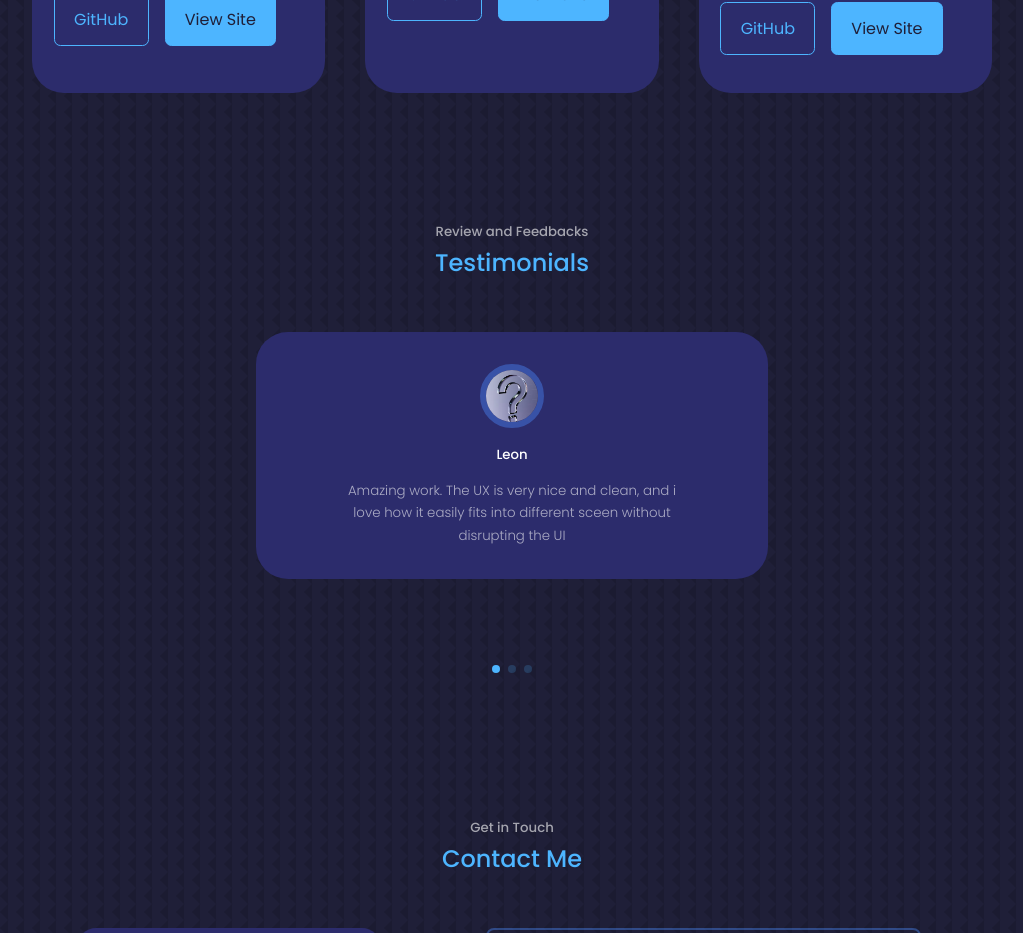
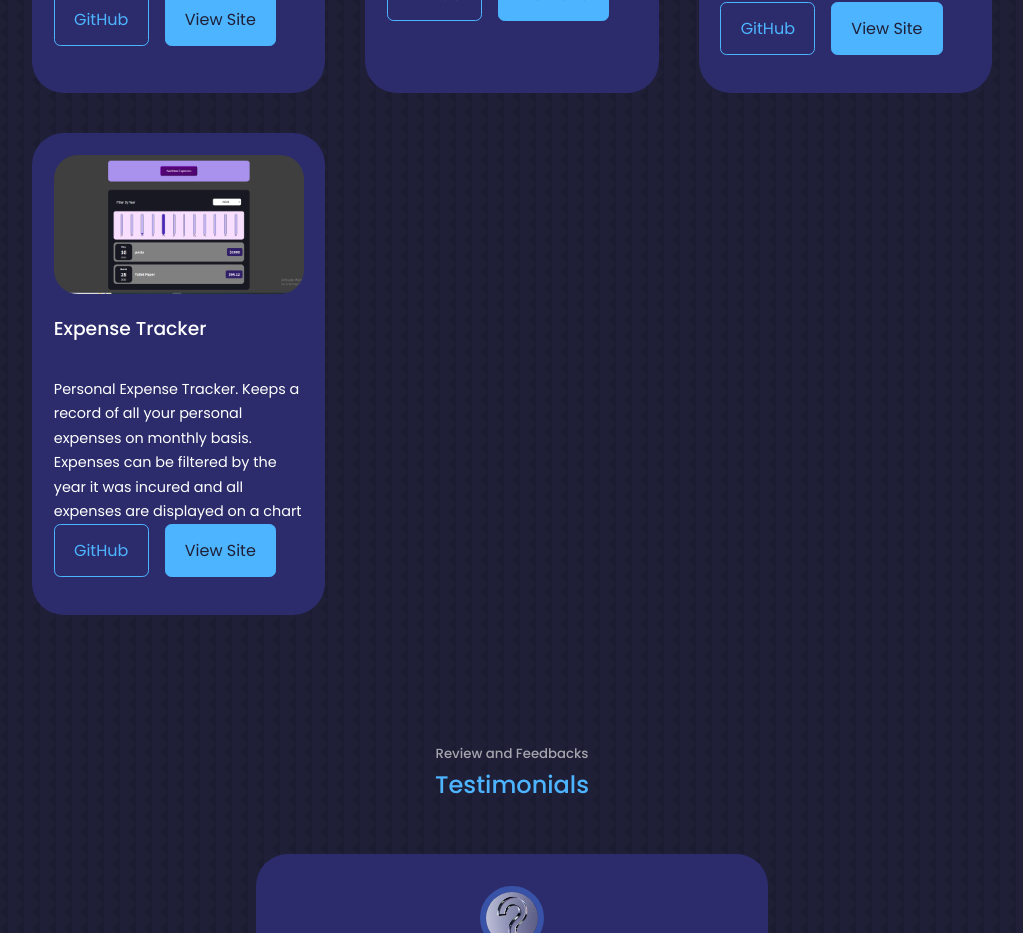
Before and after one commit to AfrokingJasper/My-React-Portfolio, a React (Create React App) app: page / in a window 1280 px wide. Shown: the part 3480-4413 px from the top of the page, without its empty margins (128-1151 px from the left). Built offline with nearby package versions, Linux system fonts and the light colour scheme.

Commit message:
portfolio update

```diff
--- a/src/components/portfolio/portfolio.jsx
+++ b/src/components/portfolio/portfolio.jsx
@@ -3,7 +3,7 @@ import "./portfolio.css";
 import IMG1 from "../../assest/Bankist-2-picture.PNG";
 import IMG2 from "../../assest/Bankist-1-picture.PNG";
 import IMG3 from "../../assest/forkify-picture.PNG";
-// import IMG4 from "../../assest/DSC_0199.jpg";
+import IMG4 from "../../assest/expense-tracker-image.PNG";
 
 const data = [
   {
@@ -32,6 +32,15 @@ const data = [
     site: "https://fortune-forkify-recipe.netlify.app/",
     description:
       "Modern Food recipe website. Allows users search for diffenrent food, fetches the data from an API and renders the list of similar searches along with recipe used.",
+  },
+  {
+    id: 3,
+    image: IMG4,
+    title: "Expense Tracker",
+    github: "https://github.com/AfrokingJasper/React-Expense-tracker",
+    site: "https://fortunes-expensetracker.netlify.app/",
+    description:
+      "Personal Expense Tracker. Keeps a record of all your personal expenses on monthly basis. Expenses can be filtered by the year it was incured and all expenses are displayed on a chart",
   },
 ];
 
```
Also changed, not shown: src/assest/expense-tracker-image.PNG (added).
